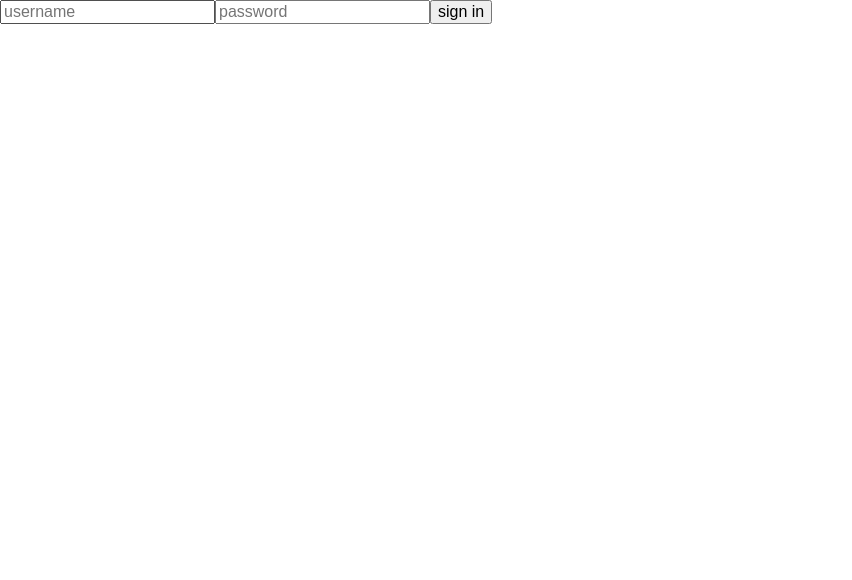
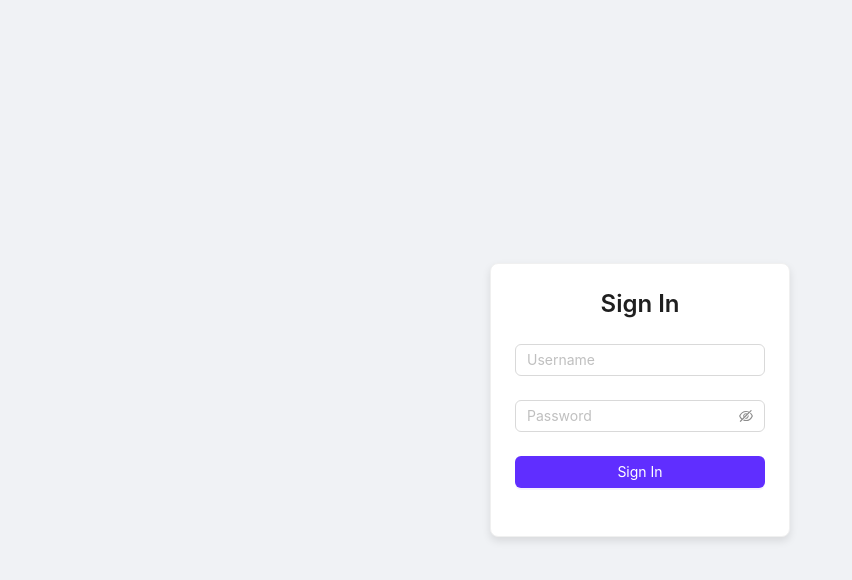
Before and after one commit to Translucent504/koolhub-admin-frontend, a React (Vite) app: page /sign-in in a window 1280 px wide. Shown: the top 580 px of the page, without its empty margins (0-852 px from the left). Built offline with nearby package versions, Linux system fonts and the light colour scheme.

Commit message:
update signin ui

```diff
--- a/src/features/auth/components.jsx
+++ b/src/features/auth/components.jsx
@@ -1,7 +1,9 @@
-import { Skeleton } from "antd";
+import { Skeleton, Card, Form, Input, Button, Typography } from "antd";
 import { Navigate, Outlet, useLocation } from "react-router-dom";
 import RootLayout from "components/RootLayout";
 import { useAuth } from "./hooks";
+
+const { Title } = Typography;
 
 export function RequireAuth() {
   let auth = useAuth();
@@ -48,14 +50,37 @@ export function AuthLayout() {
 
 export function SignIn() {
   const { signIn } = useAuth();
-  const handleSignIn = () => {
-    signIn();
+  const [form] = Form.useForm();
+
+  const handleSignIn = (values) => {
+    console.log('Form values:', values);
+    signIn(values.username, values.password);
   };
+
   return (
-    <div>
-      <input placeholder="username" />
-      <input placeholder="password" />
-      <button onClick={handleSignIn}>sign in </button>
+    <div style={{ display: 'flex', justifyContent: 'center', alignItems: 'center', minHeight: '100vh', backgroundColor: '#f0f2f5' }}>
+      <Card style={{ width: 300, boxShadow: '0 4px 8px rgba(0,0,0,0.1)' }}>
+        <Title level={3} style={{ textAlign: 'center', marginBottom: 24 }}>Sign In</Title>
+        <Form form={form} onFinish={handleSignIn} layout="vertical">
+          <Form.Item
+            name="username"
+            rules={[{ required: true, message: 'Please input your username!' }]}
+          >
+            <Input placeholder="Username" />
+          </Form.Item>
+          <Form.Item
+            name="password"
+            rules={[{ required: true, message: 'Please input your password!' }]}
+          >
+            <Input.Password placeholder="Password" />
+          </Form.Item>
+          <Form.Item>
+            <Button type="primary" htmlType="submit" block>
+              Sign In
+            </Button>
+          </Form.Item>
+        </Form>
+      </Card>
     </div>
   );
 }
```
Also changed, not shown: src/@mb/Utils/languageData.js (+12 -32 lines).
